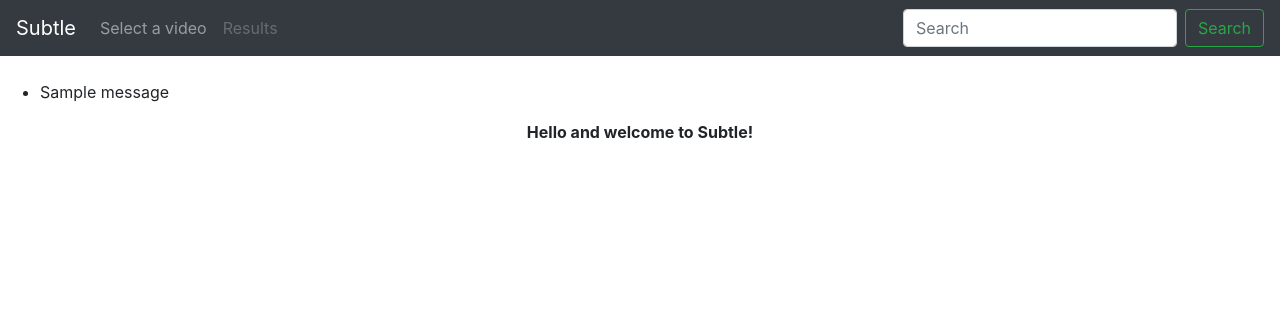
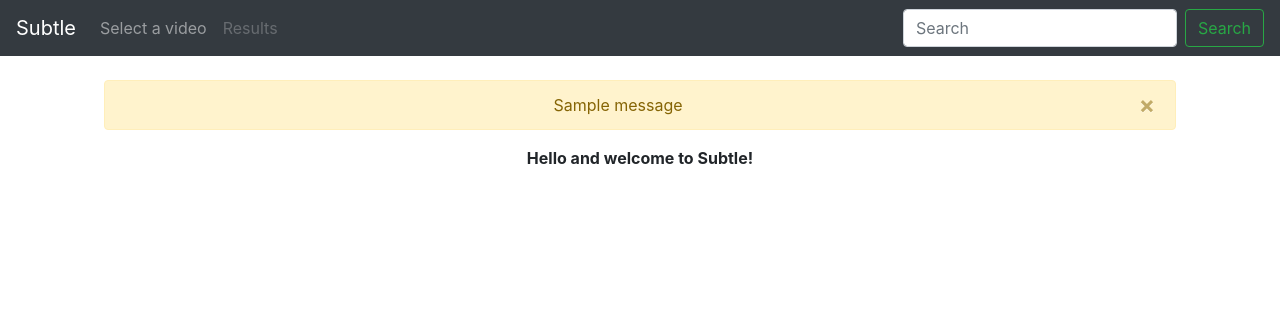
Before and after one commit to beeksma/subtle, a Flask app: page / in a window 1280 px wide. Shown: the top 316 px of the page. Run offline with Flask 2, Linux system fonts and the light colour scheme; one stand-in notice (Sample message) is shown; parts of the project's set-up code (start-up, migrations or seed data) failed here and were passed over; some libraries are stand-ins or nearby versions.

Commit message:
Added formatted flash placeholder

```diff
--- a/web/templates/base.html
+++ b/web/templates/base.html
@@ -35,17 +35,24 @@
           </div>
         </nav>
 
+        <!-- Flash messages -->
         {% block popups %}
             {% with messages = get_flashed_messages() %}
                 {% if messages %}
-                    <ul class=flashes>
-                        {% for message in messages %}
-                            <li>{{ message }}</li>
-                        {% endfor %}
-                    </ul>
+                    <div class="popups">
+                        <div class="alert alert-warning alert-dismissible fade show" role="alert">
+                            {% for message in messages %}
+                                {{ message }}
+                            {% endfor %}
+                            <button type="button" class="close" data-dismiss="alert" aria-label="Close">
+                                <span aria-hidden="true">&times;</span>
+                            </button>
+                        </div>
+                    </div>
                 {% endif %}
-            {% endwith %}
-        {% endblock %}
+          {% endwith %}
+      {% endblock %}
+
       <main role="main" class="container">
           {% block content %}{% endblock %}
       </main>
```
